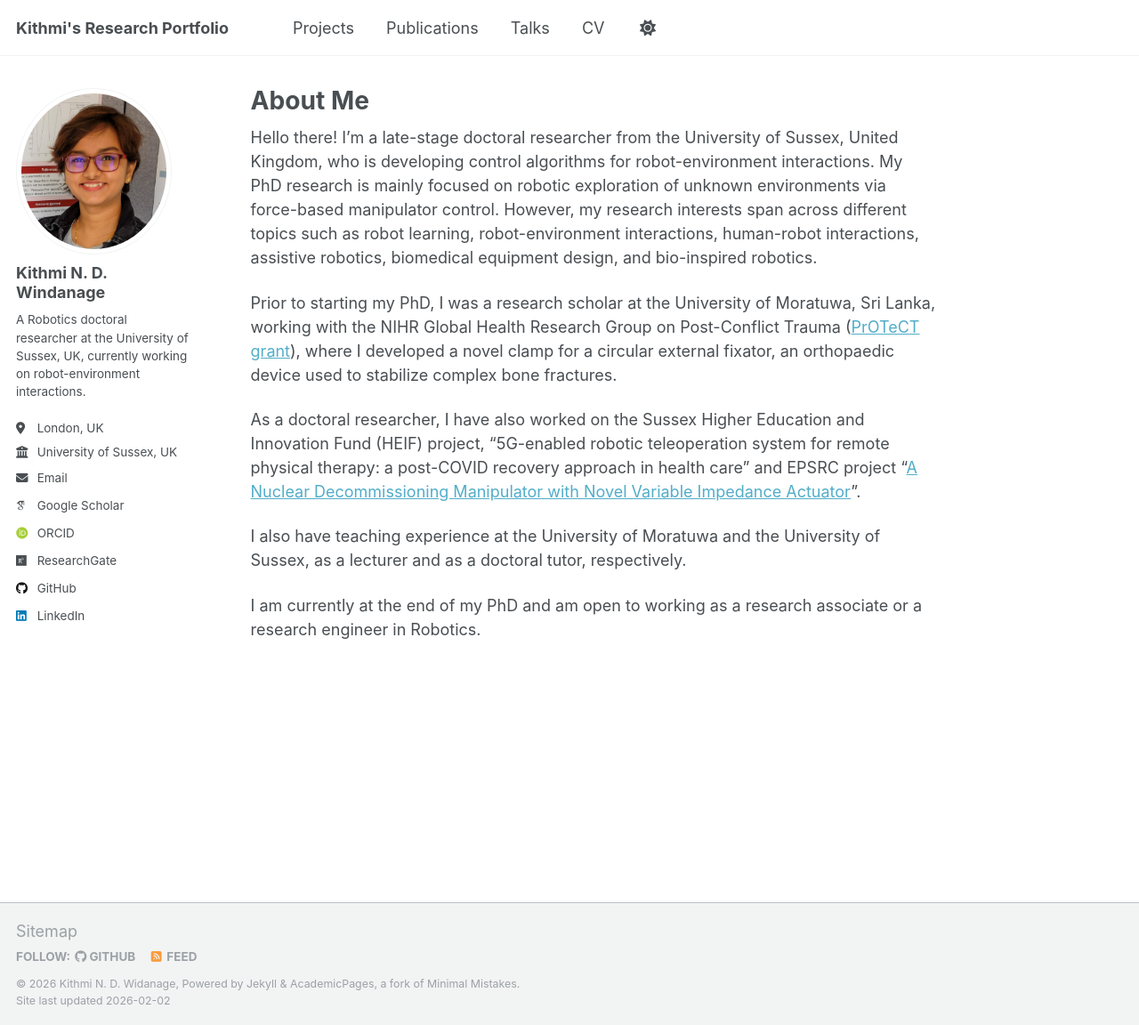
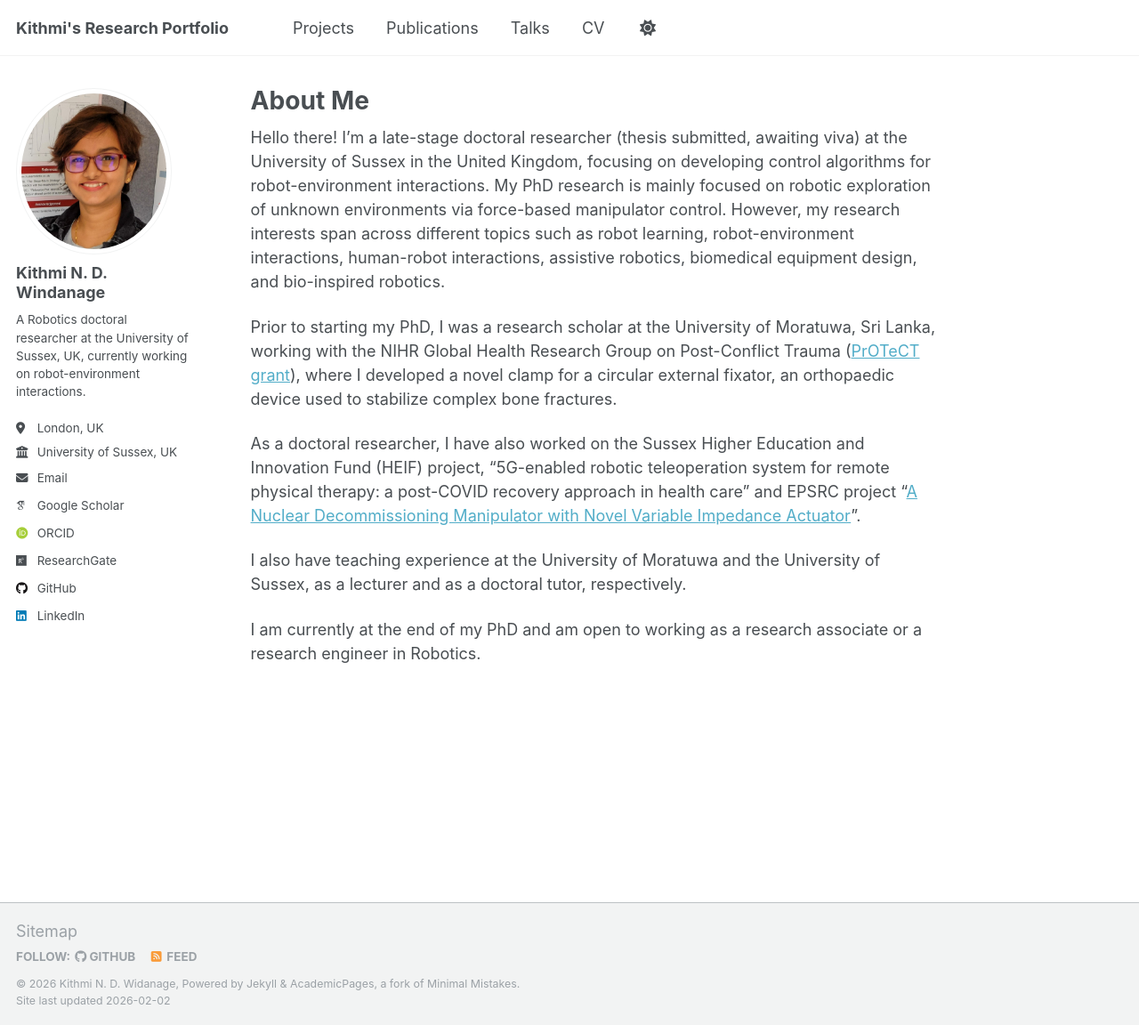
Before and after one commit to KithmiNDWidanage/KithmiNDWidanage.github.io, a Jekyll site: the page built from _pages/about.md, in a window 1280 px wide and 1152 px high. Shown: the whole window at 89% size. Built offline with Jekyll 4.4.1, drawn with Linux system fonts in a browser that asks for light colours; some web fonts are replaced.

Commit message:
Update about.md

```diff
--- a/_pages/about.md
+++ b/_pages/about.md
@@ -7,7 +7,7 @@ redirect_from:
   - /about.html
 ---
 
-Hello there! I'm a late-stage doctoral researcher from the University of Sussex, United Kingdom, who is developing control algorithms for robot-environment interactions. My PhD research is mainly focused on robotic exploration of unknown environments via force-based manipulator control. However, my research interests span across different topics such as robot learning, robot-environment interactions, human-robot interactions, assistive robotics, biomedical equipment design, and bio-inspired robotics.
+Hello there! I'm a late-stage doctoral researcher (thesis submitted, awaiting viva) at the University of Sussex in the United Kingdom, focusing on developing control algorithms for robot-environment interactions. My PhD research is mainly focused on robotic exploration of unknown environments via force-based manipulator control. However, my research interests span across different topics such as robot learning, robot-environment interactions, human-robot interactions, assistive robotics, biomedical equipment design, and bio-inspired robotics.
 
 Prior to starting my PhD, I was a research scholar at the University of Moratuwa, Sri Lanka, working with the NIHR Global Health Research Group on Post-Conflict Trauma ([PrOTeCT grant](https://www.imperial.ac.uk/trauma-bioengineering/nihr-protect-grant/)), where I developed a novel clamp for a circular external fixator, an orthopaedic device used to stabilize complex bone fractures.
 
```
